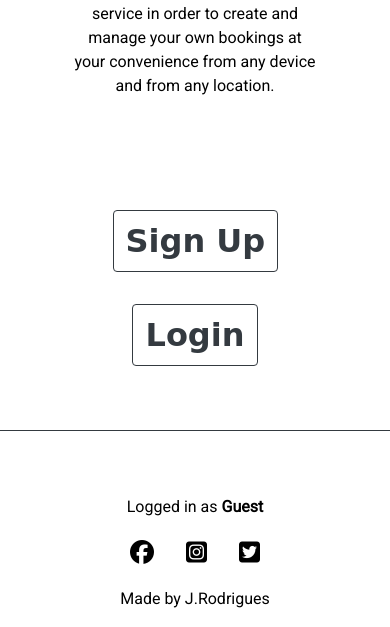
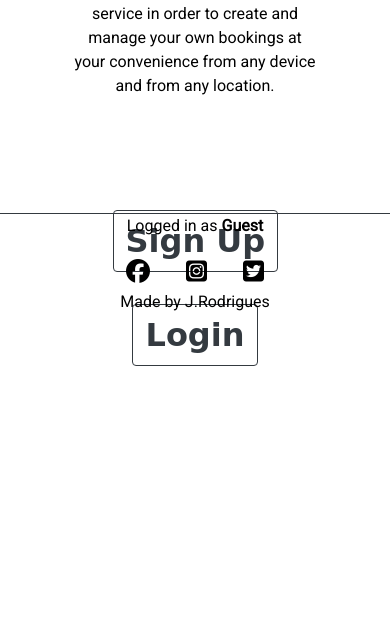
Before and after one commit to Joao4569/ocean-basket-restaurant, a Django app: page / in a window 390 px wide. Shown: the part 514-1141 px from the top of the page. After the commit the page ends 880 px from the top, so only its background shows below. Run offline with Django 3.2, Linux system fonts and the light colour scheme; some libraries are stand-ins or nearby versions; some web fonts are replaced.

Commit message:
style: Re-structure bootstrap grid layout for footer section

```diff
--- a/static/css/style.css
+++ b/static/css/style.css
@@ -30,9 +30,11 @@ body {
 
 /* footer */
 
-footer {
-  height: 5rem;
-}
+/* footer {
+  position: fixed;
+  left: 0;
+  bottom: 0;
+} */
 
 #social-links a {
   font-size: 3rem;
--- a/templates/online_booking/base.html
+++ b/templates/online_booking/base.html
@@ -33,24 +33,26 @@
     {% endblock content %}
   </main>
 
-  <footer class="row border-top border-dark pt-5">
-    <div class="col-12 col-md-4 d-flex justify-content-center">
+  <footer class="container-fluid fixed-bottom border-top border-dark">
+    <div class="row">
+      <div class="col-12 col-md-4 text-center my-auto">
       {% if user.is_authenticated %}
-        <p class="mt-3">Logged in as <span class="font-weight-bold">{{ user }}</span></p>
+        <p>Logged in as <span class="font-weight-bold">{{ user }}</span></p>
       {% else %}
-        <p class="mt-3">Logged in as <span class="font-weight-bold">Guest</span></p>
+        <p>Logged in as <span class="font-weight-bold">Guest</span></p>
       {% endif %}
-    </div>
-    <div id="social-links" class="col-12 col-md-4 d-flex justify-content-center">
+      </div>
+      <div id="social-links" class="col-12 col-md-4 text-center my-auto">
       <a href="https://facebook.com" target="_blank" rel="noopener"
-        aria-label="Visit our Facebook page (opens in a new tab)"><i class="fa-brands fa-facebook px-3"></i></a>
+        aria-label="Visit our Facebook page (opens in a new tab)"><i class="fa-brands fa-facebook px-3 my-auto"></i></a>
       <a href="https://instagram.com" target="_blank" rel="noopener"
-        aria-label="Visit our Instagram page (opens in a new tab)"><i class="fa-brands fa-instagram-square px-3"></i></a>
+        aria-label="Visit our Instagram page (opens in a new tab)"><i class="fa-brands fa-instagram-square px-3 my-auto"></i></a>
       <a href="https://twitter.com" target="_blank" rel="noopener"
-        aria-label="Visit our Twitter page (opens in a new tab)"><i class="fa-brands fa-twitter-square px-3"></i></a>
-    </div>
-    <div class="col-12 col-md-4 d-flex justify-content-center mt-3">
+        aria-label="Visit our Twitter page (opens in a new tab)"><i class="fa-brands fa-twitter-square px-3 my-auto"></i></a>
+      </div>
+      <div class="col-12 col-md-4 text-center my-auto">
       <p>Made by J.Rodrigues</p>
+      </div>
     </div>
   </footer>
 
```
